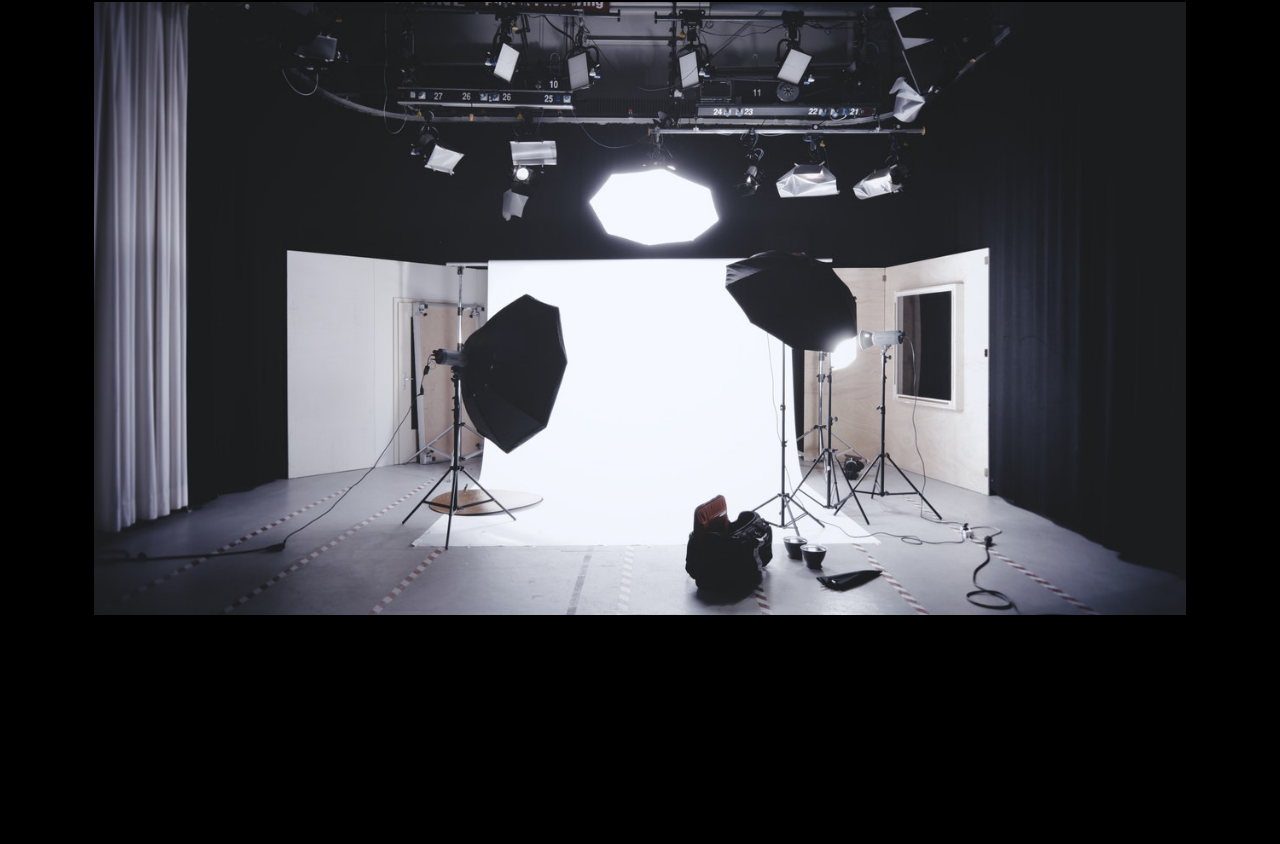
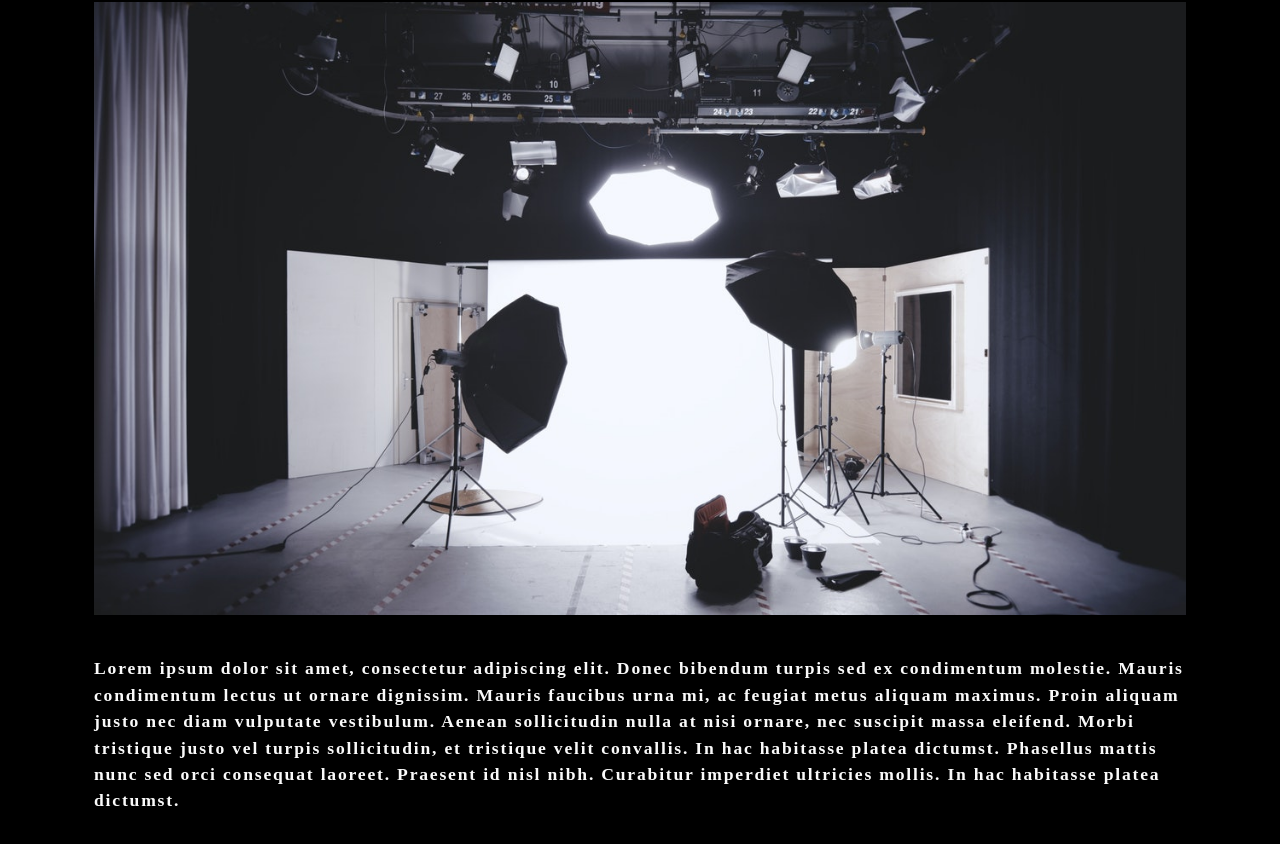
Before and after one commit to cgcam95/photo-port, a React (Create React App) app: page / in a window 1280 px wide. Shown: the part 1366-2210 px from the top of the page. Before the commit the page ends 2095 px from the top, so only its background shows below. Built offline with nearby package versions, Linux system fonts and the light colour scheme.

Commit message:
photos are missing

```diff
--- a/src/components/About/index.js
+++ b/src/components/About/index.js
@@ -1,11 +1,21 @@
 import React from 'react';
 import coverImage from '../../assets/cover/cover-image.jpg';
-
 function About() {
   return (
     <section className="my-5">
       <h1 id="about">Who am I?</h1>
-        <img src={coverImage} className="my-2" style={{ width: "100%"}} alt="cover" />
+      <img src={coverImage} className="my-2" style={{ width: "100%" }} alt="cover" />
+      <div className="my-2">
+        <p>
+          Lorem ipsum dolor sit amet, consectetur adipiscing elit. Donec bibendum turpis sed ex
+          condimentum molestie. Mauris condimentum lectus ut ornare dignissim. Mauris faucibus urna
+          mi, ac feugiat metus aliquam maximus. Proin aliquam justo nec diam vulputate vestibulum.
+          Aenean sollicitudin nulla at nisi ornare, nec suscipit massa eleifend. Morbi tristique
+          justo vel turpis sollicitudin, et tristique velit convallis. In hac habitasse platea
+          dictumst. Phasellus mattis nunc sed orci consequat laoreet. Praesent id nisl nibh.
+          Curabitur imperdiet ultricies mollis. In hac habitasse platea dictumst.
+        </p>
+      </div>
     </section>
   );
 }
--- a/src/components/PhotoList/index.js
+++ b/src/components/PhotoList/index.js
@@ -125,8 +125,9 @@
   const currentPhotos = photos.filter((photo) => photo.category === category);
 
   const toggleModal = (image, i) => {
-    setCurrentPhoto({ ...image, index: i });
-  };
+    setCurrentPhoto({...image, index: i})
+    setIsModalOpen(true);
+  }
 
   return (
     <div>
```
Lines whose indentation alone changed are shown as unchanged.
